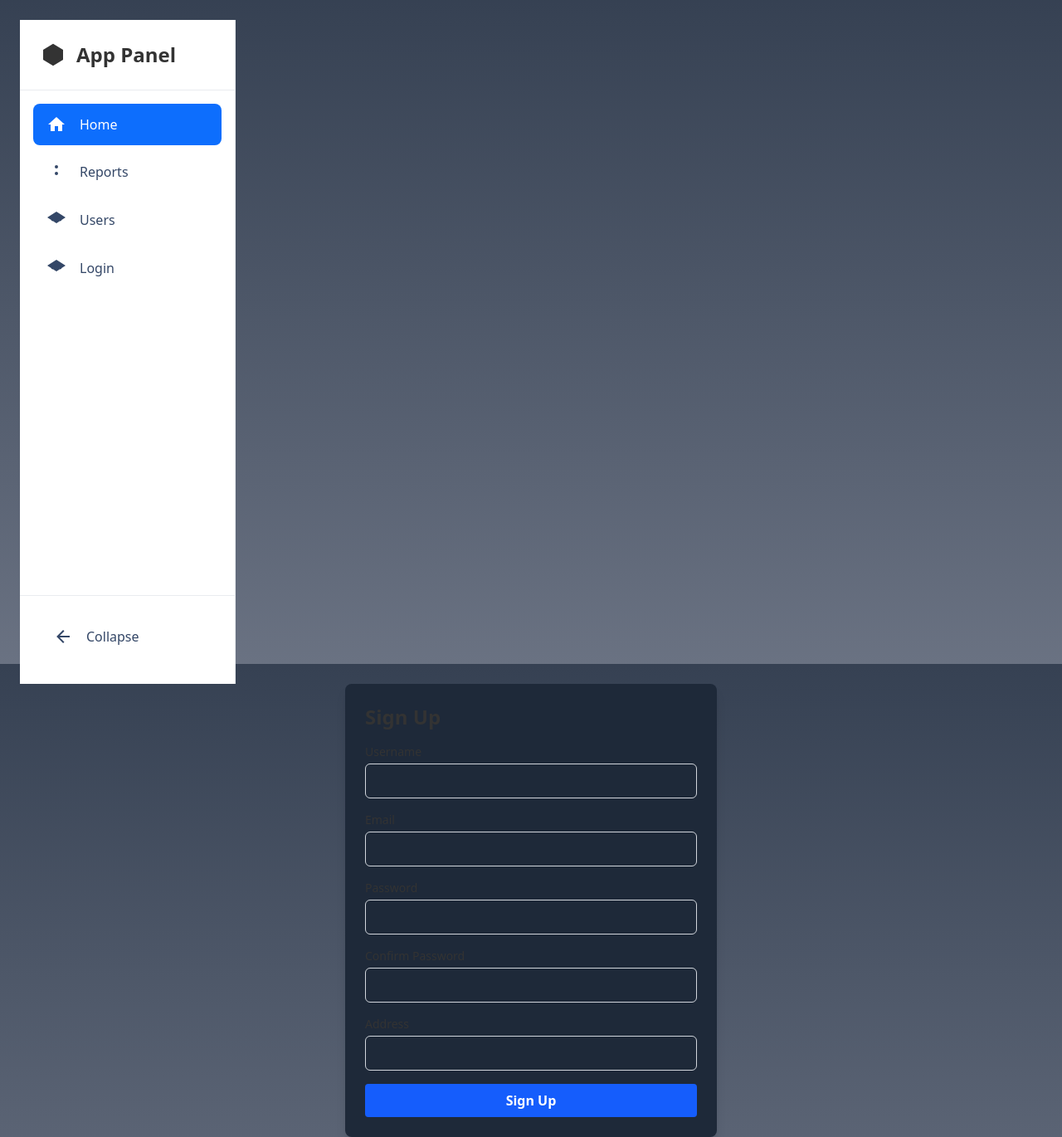
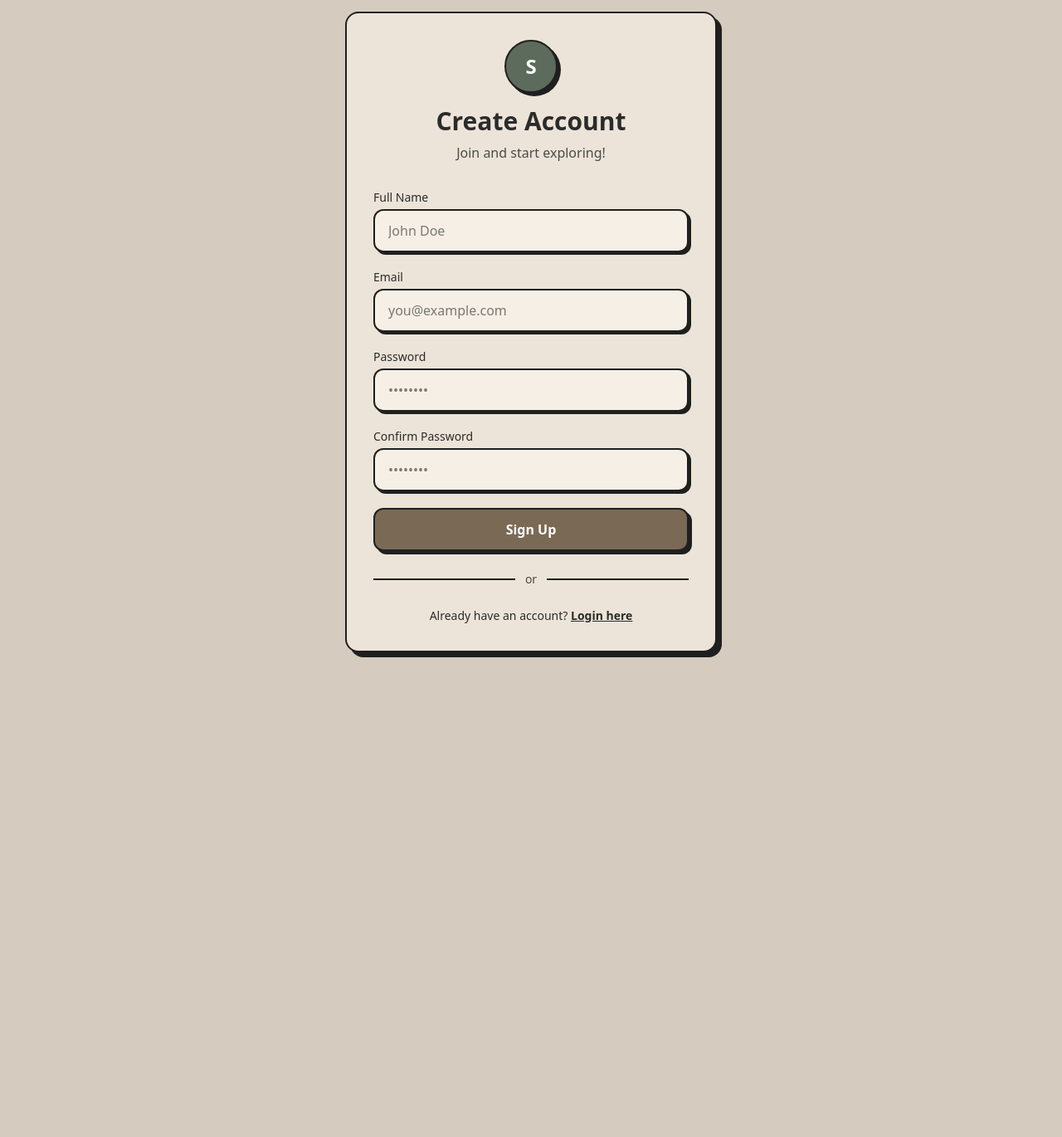
Before and after one commit to Brooklyn-STEAM/10048-Promoting-Affordable-Exploration-Through-Innovative-Interfaces, a Flask app: template templates/signup.html.jinja in a window 1280 px wide. Shown: the whole page at 83% size. After the commit the page ends 792 px from the top, so only its background shows below. Run offline with Flask 3, Linux system fonts and the light colour scheme; the template is opened without the code that fills it, so the values that code supplies are empty.

Commit message:
need to fix info to data base (#27)

```diff
--- a/main.py
+++ b/main.py
@@ -111,31 +111,32 @@ def borough_page(name):
 def staten_is():
     return render_template("staten_is.html.jinja")
 
-@app.route('/sign_up', methods=["POST" , "GET"])
+@app.route('/signup', methods=["POST", "GET"])
 def register():
-    if request.method == "POST" :
-        name = request.form["name"]
+    if request.method == "POST":
+        username = request.form.get("username")
+        email = request.form.get("email")
+        address = request.form.get("address")
+        password = request.form.get("password")
+        confirm_password = request.form.get("confirm_password")
 
-        email = request.form["email"]
-        address = request.form["address"]
-
-        password = request.form["password"]
-        confirm_password = request.form["confirm_password"]
-
-        if password!= confirm_password:
+        # --- Safe validation checks ---
+        if not password or not confirm_password:
+            flash("Please enter both password fields")
+        elif password != confirm_password:
             flash("Passwords do not match")
         elif len(password) < 8:
             flash("Password is too short")
         else:
             connection = connect_db()
-
             cursor = connection.cursor()
 
             try:
                 cursor.execute("""
-                INSERT INTO `User` (`Name`, `Password`, `Email`, `Address`)
-                VALUES(%s, %s, %s, %s)
-                """, (name ,password, email, address ))
+                INSERT INTO `User` (`Username`, `Password`, `Email`, `Address`)
+                VALUES (%s, %s, %s, %s)
+                """, (username, password, email, address))
+                connection.commit()   # Always commit after insert
                 connection.close()
             except pymysql.err.IntegrityError:
                 flash("User with that email already exists.")
@@ -143,8 +144,7 @@ def register():
             else:
                 return redirect('/login')
 
-    return render_template("sign_up.html.jinja")
-
+    return render_template("signup.html.jinja")
 @app.route("/login", methods=["POST", "GET"])
 def login():
     if request.method == "POST":
--- a/templates/signup.html.jinja
+++ b/templates/signup.html.jinja
@@ -7,38 +7,111 @@
     <title>EZ-BAM</title>
 </head>
 
-<body class="bg-gradient-to-b from-gray-700 to-gray-500 px-6 py-6 text-gray-200 min-h-screen font-sans">
-    {% include 'components/navbar.html.jinja' %}
+<body class="min-h-screen bg-[#d6cbbf] flex items-center justify-center">
+
+  <!-- Main Card -->
+  <div class="bg-[#ece4d8] w-full max-w-md rounded-2xl p-8 border-2 border-[#1f1f1f] shadow-[6px_6px_0px_#1f1f1f]">
+
+    <!-- Logo / Title -->
+    <div class="text-center mb-8">
+      <div class="w-16 h-16 mx-auto mb-4 rounded-full bg-[#5c6b5c] flex items-center justify-center border-2 border-[#1f1f1f] shadow-[4px_4px_0px_#1f1f1f]">
+        <span class="text-white text-2xl font-bold">S</span>
+      </div>
+
+      <h2 class="text-3xl font-bold text-[#2b2b2b]">
+        Create Account
+      </h2>
+
+      <p class="text-[#4a4a4a] mt-2">
+        Join and start exploring!
+      </p>
+    </div>
+
+    <!-- Form -->
+    <form method="POST" class="space-y-5">
+
+      <!-- Name -->
+      <div>
+        <label class="block text-sm font-medium text-[#2b2b2b] mb-1">
+          Full Name
+        </label>
+        <input
+          type="text"
+          name="name"
+          placeholder="John Doe"
+          required
+          class="w-full px-4 py-3 rounded-xl bg-[#f5efe6] border-2 border-[#1f1f1f] focus:outline-none shadow-[3px_3px_0px_#1f1f1f]"
+        >
+      </div>
+
+      <!-- Email -->
+      <div>
+        <label class="block text-sm font-medium text-[#2b2b2b] mb-1">
+          Email
+        </label>
+        <input
+          type="email"
+          name="email"
+          placeholder="you@example.com"
+          required
+          class="w-full px-4 py-3 rounded-xl bg-[#f5efe6] border-2 border-[#1f1f1f] focus:outline-none shadow-[3px_3px_0px_#1f1f1f]"
+        >
+      </div>
+
+
+      <!-- Password -->
+      <div>
+        <label class="block text-sm font-medium text-[#2b2b2b] mb-1">
+          Password
+        </label>
+        <input
+          type="password"
+          name="password"
+          placeholder="••••••••"
+          required
+          class="w-full px-4 py-3 rounded-xl bg-[#f5efe6] border-2 border-[#1f1f1f] focus:outline-none shadow-[3px_3px_0px_#1f1f1f]"
+        >
+      </div>
+
+      <!-- Confirm Password -->
+      <div>
+        <label class="block text-sm font-medium text-[#2b2b2b] mb-1">
+          Confirm Password
+        </label>
+        <input
+          type="password"
+          name="confirm_password"
+          placeholder="••••••••"
+          required
+          class="w-full px-4 py-3 rounded-xl bg-[#f5efe6] border-2 border-[#1f1f1f] focus:outline-none shadow-[3px_3px_0px_#1f1f1f]"
+        >
+      </div>
+
+      <!-- Sign Up Button -->
+      <button
+        type="submit"
+        class="w-full py-3 rounded-xl bg-[#7a6a55] text-white font-semibold border-2 border-[#1f1f1f] shadow-[4px_4px_0px_#1f1f1f] hover:translate-x-[2px] hover:translate-y-[2px] hover:shadow-none transition-all duration-150"
+      >
+        Sign Up
+      </button>
+
+    </form>
+
+    <!-- Divider -->
+    <div class="my-6 flex items-center">
+      <div class="flex-grow border-t-2 border-[#1f1f1f]"></div>
+      <span class="mx-3 text-[#4a4a4a] text-sm">or</span>
+      <div class="flex-grow border-t-2 border-[#1f1f1f]"></div>
+    </div>
+
+    <!-- Login Link -->
+    <p class="text-center text-[#2b2b2b] text-sm">
+      Already have an account?
+      <a href="/login" class="font-semibold underline hover:text-[#7a6a55]">
+        Login here
+      </a>
+    </p>
+
+  </div>
+
 </body>
-
-{%for message in get_flashed_messages() %}
-    <li>{{ message }}</li>
-
-{%endfor%}
-
-<div class="max-w-md mx-auto bg-gray-800 p-6 rounded-lg shadow-lg">
-    <h2 class="text-2xl font-bold mb-4">Sign Up</h2>
-    <form action="/signup" method="POST">
-        <div class="mb-4">
-            <label for="username" class="block text-sm font-medium">Username</label>
-            <input type="text" id="username" name="username" required class="mt-1 block w-full p-2 border border-gray-300 rounded-md" />
-        </div>
-        <div class="mb-4">
-            <label for="email" class="block text-sm font-medium">Email</label>
-            <input type="email" id="email" name="email" required class="mt-1 block w-full p-2 border border-gray-300 rounded-md" />
-        </div>
-        <div class="mb-4">
-            <label for="password" class="block text-sm font-medium">Password</label>
-            <input type="password" id="password" name="password" required class="mt-1 block w-full p-2 border border-gray-300 rounded-md" />
-        </div>
-         <div class="mb-4">
-            <label for="password" class="block text-sm font-medium">Confirm Password</label>
-            <input type="password" id="password" name="confirm_password" required class="mt-1 block w-full p-2 border border-gray-300 rounded-md" />
-        </div>
-        <div class="mb-4">
-            <label for="address" class="block text-sm font-medium">Address</label>
-            <input type="text" id="address" name="address" required class="mt-1 block w-full p-2 border border-gray-300 rounded-md" />
-        </div>
-        <button type="submit" class="w-full bg-blue-600 hover:bg-blue-700 text-white font-bold py-2 rounded">Sign Up</button>
-    </form>
-</div>
```
Also changed, not shown: templates/login.html.jinja (+74 -19 lines).
